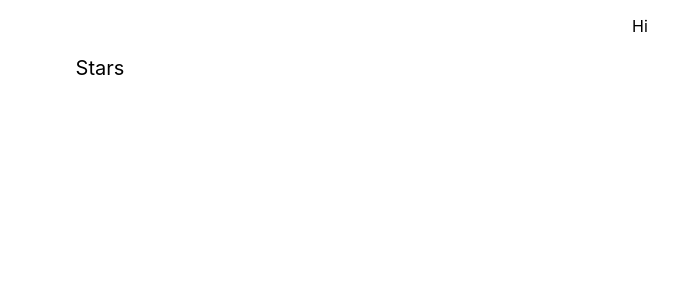
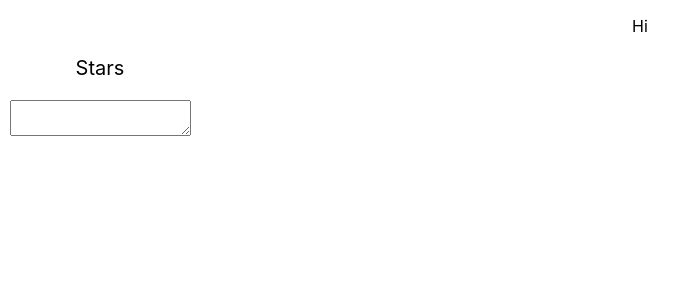
Before and after one commit to LizNgoNgoc/starRating, a React (Create React App) app in the folder my-app/: page / in a window 1280 px wide. Shown: the top 300 px of the page, without its empty margins (0-700 px from the left). Built offline with nearby package versions, Linux system fonts and the light colour scheme.

Commit message:
add textarea tag

```diff
--- a/my-app/src/components/rating/FaStar.jsx
+++ b/my-app/src/components/rating/FaStar.jsx
@@ -3,6 +3,7 @@ import styles from './fastar.module.css';
 function FaStars() {
     return <div className={styles.container}>
         <p className={styles.star}>Stars</p>
+        <textarea className={styles.textarea}></textarea>
     </div>
 
 }
```
